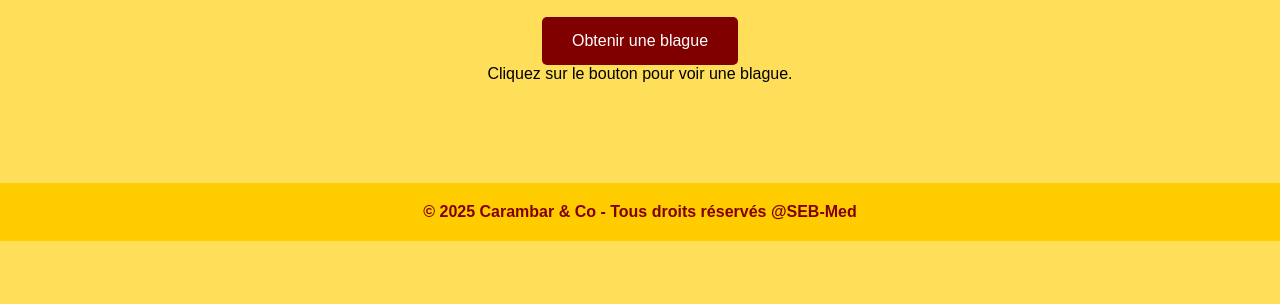
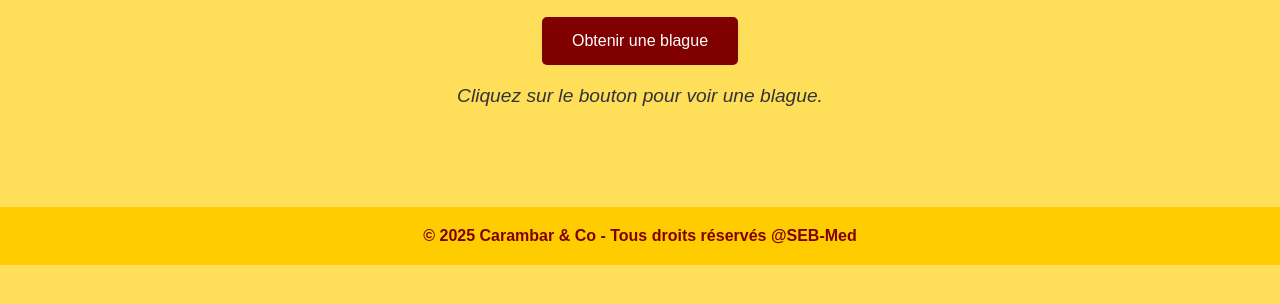
Before and after one commit to Nouno3001/CarambarSelectionCDA, a plain HTML site: page index.html in a window 1280 px wide. Shown: the part 148-452 px from the top of the page. Drawn offline with Linux system fonts and the light colour scheme; files that its build step writes are made by us from their sources.

Commit message:
changement d'id

```diff
--- a/assets/Css/style.css
+++ b/assets/Css/style.css
@@ -125,7 +125,7 @@ button:hover {
   background: #660000;
 }
 
-#jokeContainer {
+#jokeDisplay {
   margin-top: 20px;
   font-size: 1.2rem;
   font-style: italic;
--- a/index.html
+++ b/index.html
@@ -5,7 +5,7 @@
     <meta name="viewport" content="width=device-width, initial-scale=1.0" />
     <title>Blagues Carambar</title>
     <link rel="stylesheet" href="style.css" />
-    <script src="script.js" defer></script>
+    <!-- <script src="script.js" defer></script> -->
   </head>
   <body>
     <header>
```
